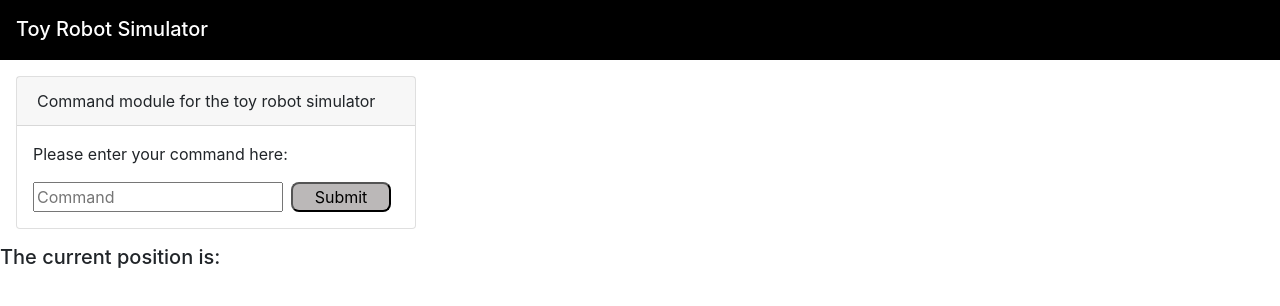
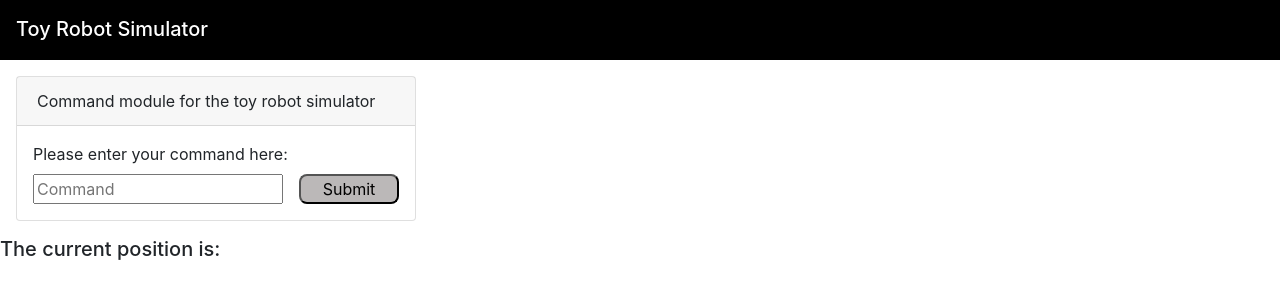
Before and after one commit to mithunprem/toyrobotsimulator, a React (Create React App) app: page / in a window 1280 px wide. Shown: the top 306 px of the page. Built offline with nearby package versions, Linux system fonts and the light colour scheme.

Commit message:
Defined new components for the input field and the submit button.

```diff
--- a/src/Components/CommandInput/commandInput.scss
+++ b/src/Components/CommandInput/commandInput.scss
@@ -1,4 +1,4 @@
-.command-input {
+.command-input-wrapper {
   width: 400px;
   position: relative;
   display: flex;
@@ -16,28 +16,4 @@
     background-color: rgba(0,0,0,.03);
     border-bottom: 1px solid rgba(0,0,0,.125);
   }
-
-  .command-input-body {
-    flex: 1 1 auto;
-
-    .input {
-      width: 250px;
-    }
-
-    .submit-button {
-      width: 100px;
-      height: 30px;
-      background-color: #bbb8b8;
-      border-radius: 8px;
-      outline: none;
-
-      &:hover {
-        background-color: #afacac;
-      }
-      &:active {
-        background-color: #8e8b8b;
-      }
-    }
-  }
-
 }
--- a/src/Components/CommandInput/index.js
+++ b/src/Components/CommandInput/index.js
@@ -1,27 +1,38 @@
 import React, { Component, Fragment } from 'react';
+import Input from '../Input';
+import SubmitButton from '../SubmitButton';
 import './commandInput.scss';
 
 export default class CommandModule extends Component {
 
+  state = {
+    command: ''
+  }
+
+  handleChange = (event) => {
+    const { value } = event.target;
+    this.setState({ command: value });
+  }
+
+
+  submitCommand = () => {
+    console.log(this.state.command);
+  }
+
   render() {
+    const { command } = this.state;
+
     return (
       <Fragment>
-        <div className="m-3 command-input">
+        <div className="m-3 command-input-wrapper">
           <div className="command-input-title">
             Command module for the toy robot simulator
           </div>
           <div className="p-3 command-input-body">
-            <div className="pb-3">Please enter your command here:</div>
-            <div class="input-group">
-              <input
-                className="input" placeholder="Command"
-                type="text" name="command"
-              />
-              <button className="ml-2 submit-button" size="sm"
-                aria-label="Submit Command" onClick={this.submitCommand}>
-                Submit
-              </button>
-            </div>
+            <Input
+              label="Please enter your command here:" placeholder="Command"
+              className={'command-input'} value={command} onChange={this.handleChange} />
+            <SubmitButton size="sm" onClick={this.submitCommand} label="Submit" />
           </div>
         </div>
       </Fragment>
--- /dev/null
+++ b/src/Components/Input/index.js
@@ -0,0 +1,30 @@
+import React, { Fragment } from 'react';
+import PropTypes from 'prop-types';
+import './input.scss';
+
+const Input = ({ type = "text", label, placeholder, className, value, onChange = () => { } }) => {
+  return (
+    <Fragment>
+      <label htmlFor={placeholder}>{label}</label>
+      <br/>
+      <input
+        className={className}
+        placeholder={placeholder}
+        type={type}
+        value={value}
+        onChange={onChange}
+      />
+    </Fragment>
+  )
+}
+
+Input.propTypes = {
+  label: PropTypes.string,
+  type: PropTypes.string,
+  placeholder: PropTypes.string,
+  className: PropTypes.string,
+  value: PropTypes.string,
+  onChange: PropTypes.func
+}
+
+export default Input;
--- /dev/null
+++ b/src/Components/Input/input.scss
@@ -0,0 +1,8 @@
+.command-input {
+  width: 250px;
+  text-transform: uppercase;
+
+  &::placeholder {
+    text-transform: none;
+}
+}
--- /dev/null
+++ b/src/Components/SubmitButton/index.js
@@ -0,0 +1,28 @@
+import React, { Fragment  } from 'react';
+import PropTypes from 'prop-types';
+import './submitButton.scss';
+
+const SubmitButton = ({ type = "text", size, label, onClick = () => { } }) => {
+  return (
+    <Fragment>
+      <button
+        className="ml-3 submit-button"
+        aria-label="Submit Command"
+        size={size}
+        type={type}
+        onClick={onClick}
+        >
+        {label}
+      </button>
+    </Fragment>
+  )
+}
+
+SubmitButton.propTypes = {
+  type: PropTypes.string,
+  size: PropTypes.string,
+  label: PropTypes.string,
+  onClick: PropTypes.func
+}
+
+export default SubmitButton;
--- /dev/null
+++ b/src/Components/SubmitButton/submitButton.scss
@@ -0,0 +1,14 @@
+.submit-button {
+  width: 100px;
+  height: 30px;
+  background-color: #bbb8b8;
+  border-radius: 8px;
+  outline: none !important;
+
+  &:hover {
+    background-color: #afacac;
+  }
+  &:active {
+    background-color: #8e8b8b;
+  }
+}
```
